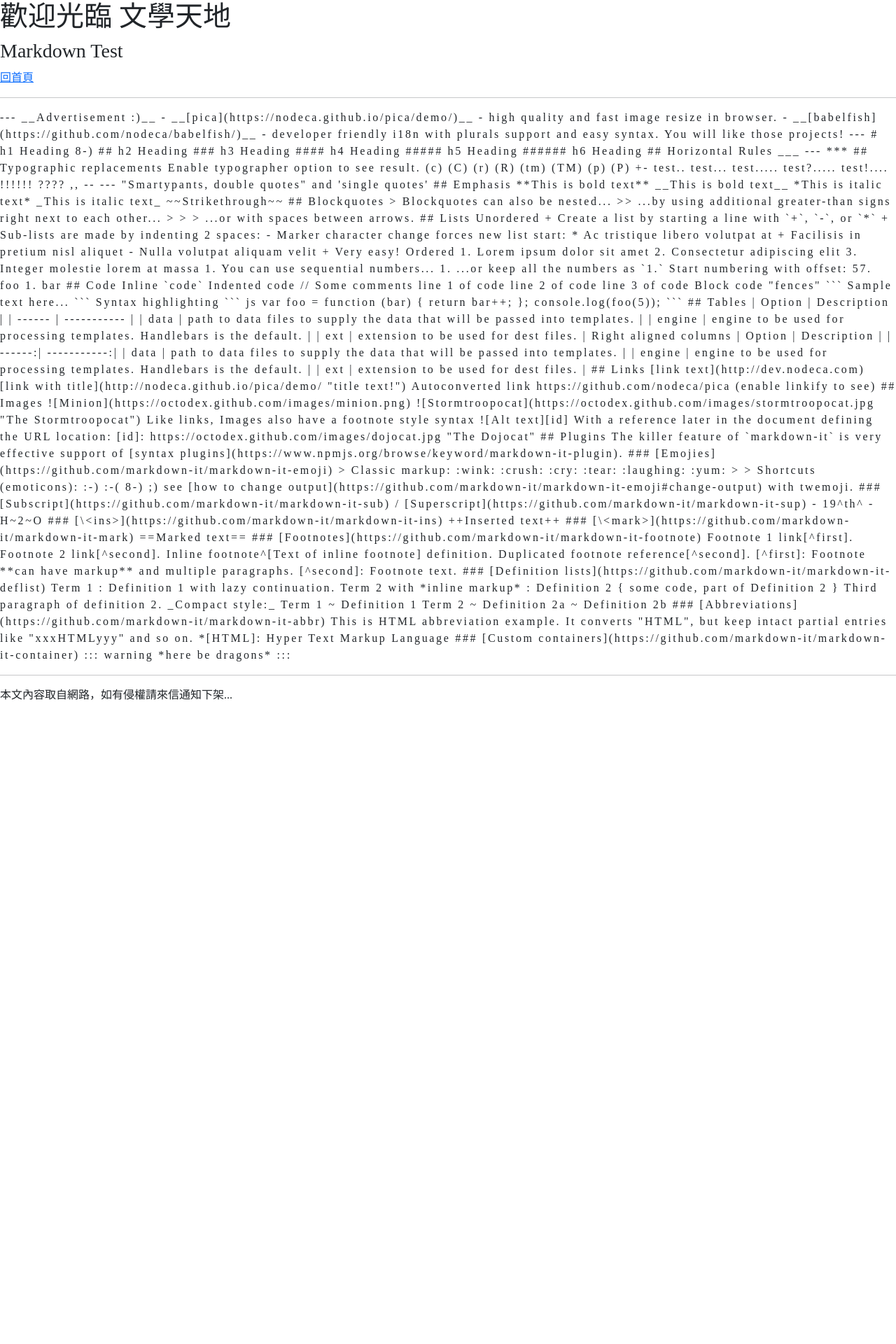
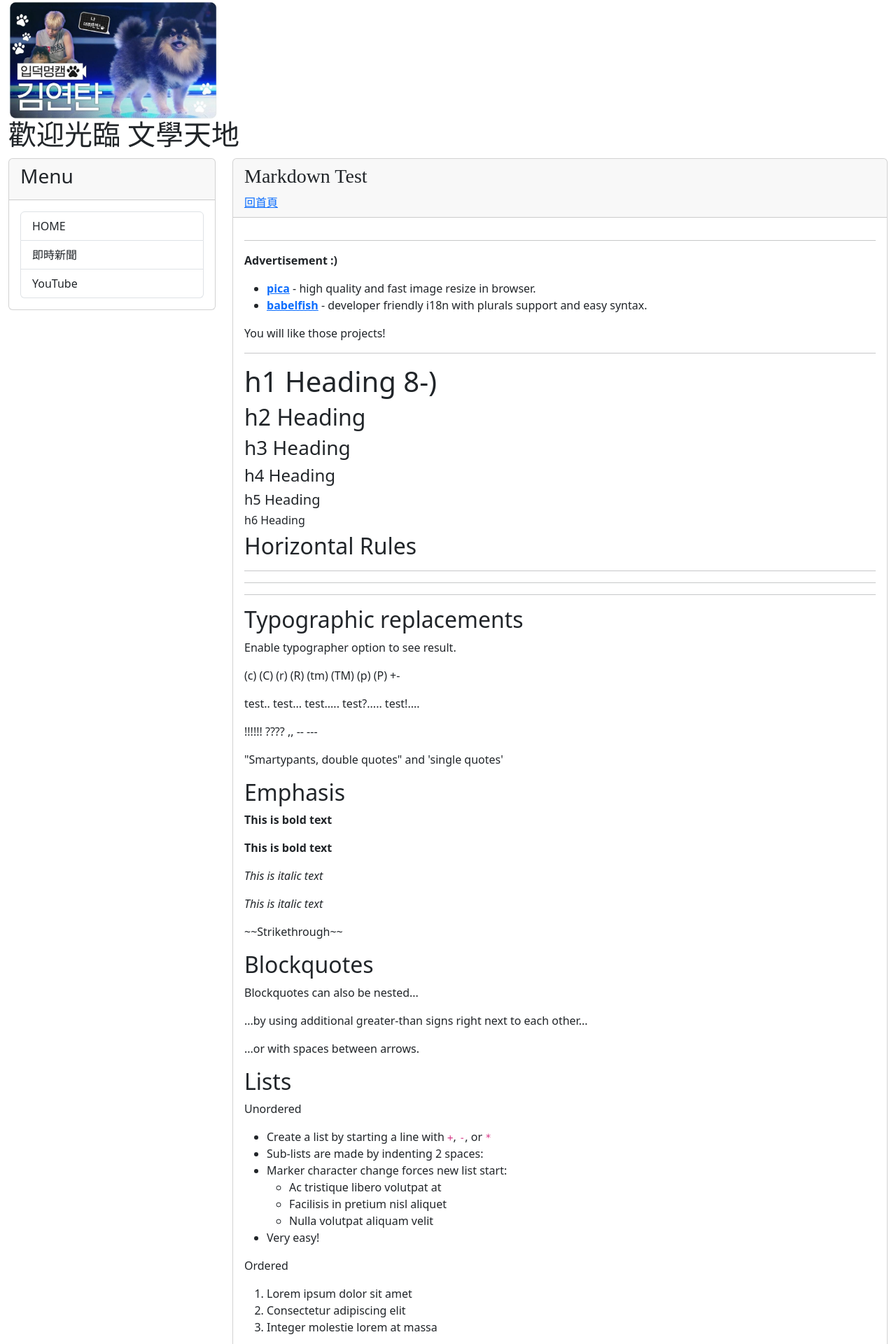
Before and after one commit to yuchi05/mblog0927, a Django app: a page that uses templates/post.html in a window 1280 px wide. Shown: the top 1920 px of the page at 70% size. Before the commit the page ends 1000 px from the top, so only its background shows below. Run offline with Django 4.2, Linux system fonts and the light colour scheme; data comes from the database, SQL or seed files in the repository; both versions use the stored data as it was after the commit; some libraries are stand-ins or nearby versions.

Commit message:
add markdown

```diff
--- a/mblog0927/settings.py
+++ b/mblog0927/settings.py
@@ -115,6 +115,10 @@ USE_TZ = True
 
 # Static files (CSS, JavaScript, Images)
 # https://docs.djangoproject.com/en/4.2/howto/static-files/
+STATIC_ROOT = BASE_DIR / 'staticfiles'
+STATICFILES_DIRS = (
+    BASE_DIR / 'static',
+)
 
 STATIC_URL = 'static/'
 
--- /dev/null
+++ b/mysite/templatetags/markdown_extras.py
@@ -0,0 +1,10 @@
+import markdown
+
+from django import template
+from django.template.defaultfilters import stringfilter
+
+register = template.Library()
+
+@register.filter
+def convert_markdown(text):
+    return markdown.markdown(text)
--- a/templates/base2.html
+++ b/templates/base2.html
@@ -21,7 +21,7 @@
         <div class="container-fluid">
             {% include "header.html" %} <!--打row 再按enter-->
             <div class="row ">
-                <div class="col-sm-3 col-md-3"> <!--螢幕分為十二分的其中三分大小-->
+                <div class="col-sm-3 col-md-3"> <!--螢幕分為十二分的其中三分大小(左邊)-->
                     <div class="card">
                         <div class="card-header">
                             <h3>Menu</h3>
@@ -35,16 +35,24 @@
                         </div>
                     </div>
                 </div>
-                <div class="col-sm-9 col-md-9"> <!--螢幕分為十二分的其中九分大小-->
-
+                <div class="col-sm-9 col-md-9"> <!--螢幕分為十二分的其中九分大小(右邊)-->
+                    <div class="card">
+                        <div class="card-header">
+                            {% block headmessage %}
+                            {% endblock %}
+                        </div>
+                        <div class="card-body">
+                            {% block content %} {% endblock %}
+                        </div>
+                        <div class="card-footer">
+                            {% include 'footer.html' %}
+                        </div>
+                    </div>
                 </div>
             </div>
-        {% block headmessage %} {% endblock headmessage %}
-        <hr>
-        {% block content %} {% endblock content %}
-        <hr>
-        {% include "footer.html" %}
+        </div>
 
         <script src="" async defer></script>
+        <script src="https://cdn.jsdelivr.net/npm/bootstrap@5.2.2/dist/js/bootstrap.bundle.min.css" integrity="sha384-OERcA2EqjJCMA+/3y+gxIOqMEjwtxJY7qPCqsdltbNJuaOe923+mo//f6V8Qbsw3" crossorigin="anonymous"></script>
     </body>
 </html>
--- a/templates/header.html
+++ b/templates/header.html
@@ -1,2 +1,7 @@
 <!-- header.html -->
+{% load static %} <!-- 載入static的東西-->
+<div class='well'>
+    <img src="{% static "images/resize.jfif" %}" width="300px">
+</div>
+
 <h1 style="font-family:微軟正黑體;">歡迎光臨 文學天地</h1>
--- a/templates/post.html
+++ b/templates/post.html
@@ -1,4 +1,5 @@
-{% extends 'base.html' %}
+{% extends 'base2.html' %}
+{% load markdown_extras %} <!--載入markdown檔案-->
 {% block title %} {{ post.title }} - 文學天地 {% endblock %}
 {% block headmessage %}
 <h3 style='font-family:微軟正黑體;'>{{ post.title }}</h3>
@@ -6,7 +7,7 @@
 {% endblock headmessage %}
 {% block content %}
 <p style='font-family:微軟正黑體;font-size:12pt;letter-spacing:2pt;'>
-    {{ post.body }}</a>
+    {{ post.body | convert_markdown | safe }}</a> <!--呼叫程式-->
 </p>
 {% endblock content %}
 
```
Also changed, not shown: requirements.txt (added, +7 -0 lines), templates/index.html (+19 -3 lines), db.sqlite3, mysite/templatetags/__init__.py (added), static/images/resize.jfif (added).
